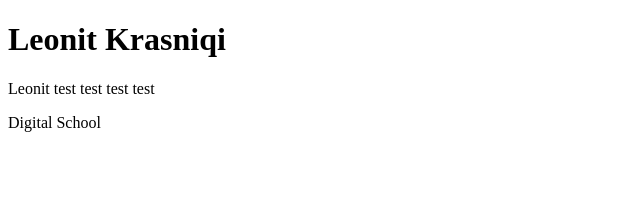
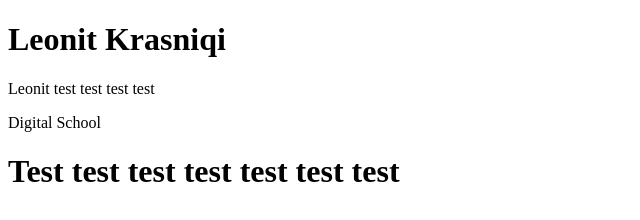
Before and after one commit to LeonitTeacher/Demo2, a plain HTML site: page index.html in a window 1280 px wide. Shown: the whole page, without its empty margins (0-640 px from the left). Drawn offline with Linux system fonts and the light colour scheme.

Commit message:
Test
test test test

```diff
--- a/index.html
+++ b/index.html
@@ -7,5 +7,7 @@
 	<h1>Leonit Krasniqi</h1>
 	<p>Leonit test test test test</p>
 	<p>Digital School</p>
+
+	<h1>Test test test test test test test</h1>
 </body>
 </html>
```
